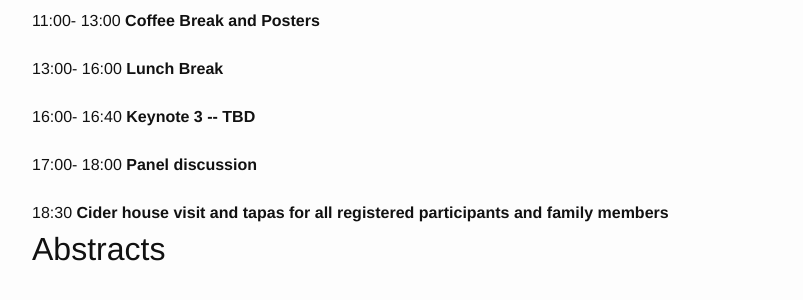
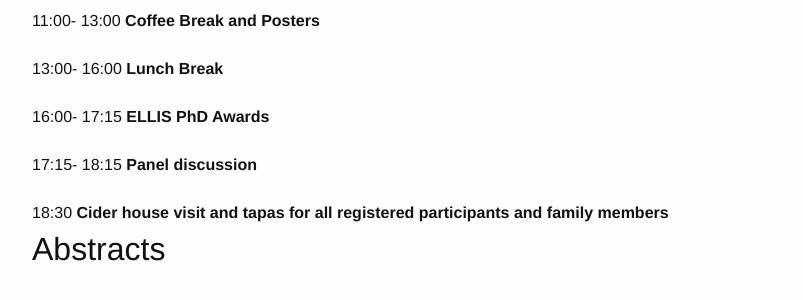
Before and after one commit to dalimeeting/dalimeeting.github.io, a Jekyll site: the page built from _posts/2019-09-04-day-2.md, in a window 1280 px wide. Shown: the part 774-1074 px from the top of the page, without its empty margins (238-1041 px from the left). Built offline with Jekyll 4.4.1, drawn with Linux system fonts in a browser that asks for light colours.

Commit message:
added phd awards

```diff
--- a/_posts/2019-09-04-day-2.md
+++ b/_posts/2019-09-04-day-2.md
@@ -50,7 +50,7 @@ to the selection of network architecture."
 - title: "Lunch Break"
   start: "13:00"
   end: "16:00"
-- title: "Keynote 3 -- TBD"
+- title: "ELLIS PhD Awards"
 #  author:
 #  - family: Surname
 #    given: Jimmy
@@ -58,10 +58,10 @@ to the selection of network architecture."
 #    url: https://slideurl.com
 #  abstract: ""
   start: "16:00"
-  end: "16:40"
+  end: "17:15"
 - title: "Panel discussion"
-  start: "17:00"
-  end: "18:00"
+  start: "17:15"
+  end: "18:15"
 - title: "Cider house visit and tapas for all registered participants and family members"
   start: "18:30"
 
```
